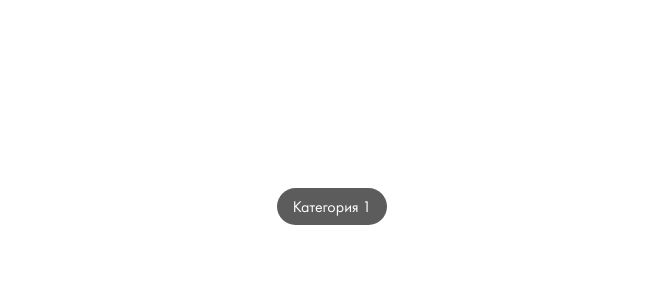
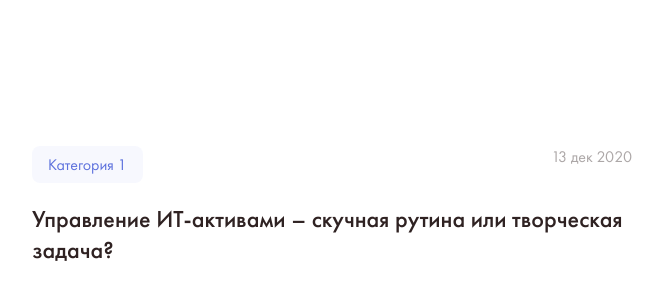
Before and after one commit to Endermax200113/blog-on-wordpress, a React (Create React App) app: page / in a window 1280 px wide. Shown: the part 194-494 px from the top of the page, without its empty margins (308-971 px from the left). Built offline with nearby package versions, Linux system fonts and the light colour scheme.

Commit message:
Added 'ArticleBlock' component

```diff
--- a/src/App.js
+++ b/src/App.js
@@ -1,21 +1,19 @@
-import React, { useState } from 'react';
+import React from 'react';
 import './assets/sass/App.sass';
 import ArticleBlock from './component/UI/article/ArticleBlock';
 import { TypeArticle } from './util/article';
 
 function App() {
-	const [typeArticle] = useState(TypeArticle.SMALL)
-
 	return (
 		<div className="app">
 			<div className="component">
-				{/* img={require("./assets/img/article1.png")} */}
+				{/*  */}
 				<ArticleBlock
 					category="Категория 1"
 					date="2020-12-13"
 					title="Управление ИТ-активами – скучная рутина или творческая задача?"
-
-					type={typeArticle}
+					img={require("./assets/img/article1.png")}
+					type={TypeArticle.ONLY_TITLE}
 				>
 					Размышляя об управлении ИТ-активами, я вспомнил один учебный пример. Менеджер по ИТ-мощностям в крупной компании периодически готовил толстенный отчёт руководству. В очередной раз он не принёс отчёт, решив проверить, нужен ли он вообще.
 				</ArticleBlock>
--- a/src/assets/sass/_vars.sass
+++ b/src/assets/sass/_vars.sass
@@ -2,5 +2,6 @@ $color-gentle-blue: #5D71DD
 $color-dark-blue: #08186F
 $color-dark-brown: #2F2222
 $color-full-white: #FFFFFF
+$color-full-black: #000000
 
 $font-futura: 'Futura PT'
--- a/src/component/UI/article/ArticleBlock.jsx
+++ b/src/component/UI/article/ArticleBlock.jsx
@@ -2,22 +2,164 @@ import React, { useEffect, useState } from 'react'
 import cl from './ArticleBlock.module.sass'
 import { TypeArticle } from '../../../util/article'
 import RegularButton from './../button/RegularButton'
+import Datetime from './../datetime/Datetime'
+import Title from './../text/Title'
+import Description from './../text/Description'
 
 const ArticleBlock = ({category, date, title, children, img, type}) => {
+	const [whiteCategory, setWhiteCategory] = useState(type === TypeArticle.SMALL)
+	const [whiteDatetime, setWhiteDatetime] = useState(type === TypeArticle.SMALL)
+	const [whiteTitle, setWhiteTitle] = useState(type === TypeArticle.SMALL)
+	const [rootClasses, setRootClasses] = useState([])
+
+	useEffect(() => {
+		switch (type) {
+			case TypeArticle.USUALLY:
+				setRootClasses([cl['article'], cl['article--usually']])
+				break
+			case TypeArticle.SHORTER:
+				setRootClasses([cl['article'], cl['article--shorter']])
+				break
+			case TypeArticle.SMALL:
+				setRootClasses([cl['article'], cl['article--small']])
+				break
+			case TypeArticle.ONLY_TITLE:
+				setRootClasses([cl['article'], cl['article--only-title']])
+				break
+			default:
+				break
+		}
+	}, [type])
+
 	const getCompCategory = () => {
 		switch (type) {
-			case TypeArticle.USUALLY || TypeArticle.SHORTER || TypeArticle.ONLY_TITLE:
+			case TypeArticle.USUALLY:
+			case TypeArticle.SHORTER:
+			case TypeArticle.ONLY_TITLE:
 				return <RegularButton text={category} />
 			default:
-				return <RegularButton text={category} white={true} hoverToBlue={!img} />
+				return <RegularButton text={category} white={!img ? whiteCategory : true} hoverToBlue={!img} />
 		}
 	}
 
-	return (
-		<article className={cl['article']}>
-			{getCompCategory()}
-		</article>
-	)
+	const getCompDatetime = (clazz = undefined) => {
+		const getClasses = c => {
+			return !clazz ? [c['datetime']] : [c['datetime'], clazz]
+		}
+
+		switch (type) {
+			case TypeArticle.USUALLY:
+			case TypeArticle.SHORTER:
+			case TypeArticle.ONLY_TITLE:
+				return <Datetime clazz={c => getClasses(c)} date={date} />
+			default:
+				return <Datetime clazz={c => getClasses(c)} date={date} white={!img ? whiteDatetime : true} />
+		}
+	}
+
+	const getCompTitle = (clazz) => {
+		const getClasses = c => {
+			return [c['title'], clazz]
+		}
+
+		switch (type) {
+			case TypeArticle.USUALLY:
+			case TypeArticle.SHORTER:
+			case TypeArticle.ONLY_TITLE:
+				return <Title clazz={c => getClasses(c)} text={title} />
+			default:
+				return <Title clazz={c => getClasses(c)} text={title} white={!img ? whiteTitle : true} />
+		}
+	}
+
+	const getCompDescription = (clazz) => {
+		try {
+			const getClasses = (c) => {
+				return [c['description'], clazz]
+			}
+
+			switch (type) {
+				case TypeArticle.USUALLY:
+				case TypeArticle.SHORTER:
+					return <Description clazz={c => getClasses(c)}>{children}</Description>
+				default:
+					throw new Error("Невозможно получить описание, если тип статьи является либо маленький, либо только заголовочный!")
+			}
+		} catch (err) {
+			console.error(err);
+			return <Description></Description>
+		}
+	}
+
+	const getCompArticle = () => {
+		switch (type) {
+			case TypeArticle.USUALLY:
+				return <article className={rootClasses.join(' ')}>
+					<div className={cl['article__info']}>
+						{getCompCategory()}
+						{getCompDatetime()}
+					</div>
+
+					{getCompTitle(cl['title--usually'])}
+					{getCompDescription(cl['description--usually'])}
+				</article>
+			case TypeArticle.SHORTER:
+				return <article className={rootClasses.join(' ')}>
+					<div className={cl['article__info']}>
+						{getCompCategory()}
+						{getCompDatetime()}
+					</div>
+
+					{getCompTitle(cl['title--shorter'])}
+					{getCompDescription(cl['description--shorter'])}
+				</article>
+			case TypeArticle.SMALL:
+				return <article
+					className={rootClasses.join(' ')}
+					onMouseEnter={() => setWhiteComponents(false)}
+					onMouseLeave={() => setWhiteComponents(true)}
+				>
+					{img &&
+						<div className={[cl['background'], cl['article__background']].join(' ')}>
+							<img src={img} alt={title} className={cl['background__image']} />
+							<div className={cl['background__dark']}></div>
+						</div>
+					}
+
+					<div className={cl['article__top']}>
+						{getCompCategory()}
+						{getCompTitle(cl['title--small'])}
+					</div>
+
+					{getCompDatetime(cl['article__bottom'])}
+				</article>
+			case TypeArticle.ONLY_TITLE:
+				return <article className={rootClasses.join(' ')}>
+					<div className={cl['article__info']}>
+						{getCompCategory()}
+						{getCompDatetime()}
+					</div>
+
+					{getCompTitle(cl['title--only-title'])}
+				</article>
+			default:
+				break;
+		}
+
+		function setWhiteComponents(white) {
+			setWhiteCategory(white)
+			setWhiteDatetime(white)
+			setWhiteTitle(white)
+
+			if (!white) {
+				setRootClasses([cl['article'], cl['article--small'], cl['article--white']])
+			} else {
+				setRootClasses([cl['article'], cl['article--small']])
+			}
+		}
+	}
+
+	return getCompArticle()
 }
 
 export default ArticleBlock
--- a/src/component/UI/article/ArticleBlock.module.sass
+++ b/src/component/UI/article/ArticleBlock.module.sass
@@ -1,11 +1,99 @@
 @import './../../../assets/sass/_vars'
 
 .article
-	flex-shrink: 0
+	position: relative
 	border-radius: 20px
-	background-color: #000C
-	transition: box-shadow .3s ease-in-out
+	background-color: $color-full-white
+	transition: box-shadow .3s ease-in-out, background-color .3s ease-in-out
 	cursor: pointer
 
 	&:hover
 		box-shadow: 4px 8px 40px 0px $color-dark-blue
+
+	&.article--usually
+		width: 1040px
+		height: 280px
+		padding: 40px 40px 0px
+		grid-column: span 3
+
+	&.article--shorter
+		width: 680px
+		height: 400px
+		padding: 40px 40px 0px
+		grid-column: span 2
+
+	&.article--small
+		width: 320px
+		height: 400px
+		padding: 40px 30px
+		background-color: $color-gentle-blue
+		grid-column: span 1
+		display: flex
+		flex-direction: column
+		justify-content: space-between
+
+		&.article--white
+			background-color: $color-full-white
+
+	&.article--only-title
+		width: 680px
+		height: 180px
+		padding: 30px 40px 40px
+		grid-row: 1 / 2
+		grid-column: span 2
+
+	&__top
+		position: relative
+		display: flex
+		flex-direction: column
+		justify-content: flex-start
+		align-items: flex-start
+		z-index: 2
+
+	&__bottom
+		position: relative
+		z-index: 3
+
+	&__background
+		position: absolute
+		width: 100%
+		height: 100%
+		margin: -40px -30px
+		z-index: 1
+
+	&__info
+		display: flex
+		justify-content: space-between
+		align-items: flex-start
+
+.title
+	&--usually, &--shorter, &--small
+		margin-top: 30px
+
+	&--only-title
+		margin-top: 20px
+
+.description
+	&--usually, &--shorter
+		margin-top: 20px
+
+.background
+	border-radius: 20px
+	overflow: hidden
+	display: flex
+	justify-content: center
+	align-items: center
+
+	&__image
+		position: absolute
+		width: 100%
+		height: 100%
+		object-fit: cover
+		z-index: 1
+
+	&__dark
+		position: absolute
+		width: 100%
+		height: 100%
+		background-color: rgba($color-full-black, 0.15)
+		z-index: 2
--- a/src/component/UI/datetime/Datetime.jsx
+++ b/src/component/UI/datetime/Datetime.jsx
@@ -2,12 +2,17 @@ import React, { useState } from 'react'
 import { getStringDate } from './../../../util/date'
 import cl from './Datetime.module.sass'
 
-const Datetime = ({date}) => {
+const Datetime = ({date, white = false, clazz = undefined}) => {
 	const [datetime] = useState(new Date(date))
 	const [strDate] = useState(getStringDate(datetime))
+	const rootClasses = !clazz ? [cl['datetime']] : clazz(cl)
+
+	if (white) {
+		rootClasses.push(cl['datetime--white'])
+	}
 
 	return (
-		<time dateTime={date} className={cl['datetime']}>
+		<time dateTime={date} className={rootClasses.join(' ')}>
 			{strDate}
 		</time>
 	)
--- a/src/component/UI/datetime/Datetime.module.sass
+++ b/src/component/UI/datetime/Datetime.module.sass
@@ -6,3 +6,7 @@
 	font-weight: 400
 	line-height: normal
 	color: rgba($color-dark-brown, 0.40)
+	transition: color .3s ease-in-out
+
+	&.datetime--white
+		color: $color-full-white
--- a/src/component/UI/text/Description.jsx
+++ b/src/component/UI/text/Description.jsx
@@ -1,9 +1,11 @@
 import React from 'react'
 import cl from './Description.module.sass'
 
-const Description = ({children}) => {
+const Description = ({children, clazz = undefined}) => {
+	const rootClasses = !clazz ? [cl['description']] : clazz(cl)
+
 	return (
-		<p className={cl['description']}>
+		<p className={rootClasses.join(' ')}>
 			{children}
 		</p>
 	)
--- a/src/component/UI/text/Description.module.sass
+++ b/src/component/UI/text/Description.module.sass
@@ -1,7 +1,6 @@
 @import './../../../assets/sass/_vars'
 
 .description
-	width: 880px
 	font-family: $font-futura
 	font-size: 18px
 	font-weight: 400
--- a/src/component/UI/text/Title.jsx
+++ b/src/component/UI/text/Title.jsx
@@ -1,9 +1,15 @@
 import React from 'react'
 import cl from './Title.module.sass'
 
-const Title = ({text}) => {
+const Title = ({text, white = false, clazz = undefined}) => {
+	const rootClasses = !clazz ? [cl['title']] : clazz(cl)
+
+	if (white) {
+		rootClasses.push(cl['title--white'])
+	}
+
 	return (
-		<h1 className={cl['title']}>
+		<h1 className={rootClasses.join(' ')}>
 			{text}
 		</h1>
 	)
--- a/src/component/UI/text/Title.module.sass
+++ b/src/component/UI/text/Title.module.sass
@@ -6,3 +6,7 @@
 	font-weight: 450
 	line-height: normal
 	color: $color-dark-brown
+	transition: color .3s ease-in-out
+
+	&.title--white
+		color: $color-full-white
```
Also changed, not shown: 1 other file (tests, documents, lock files or other folders).
